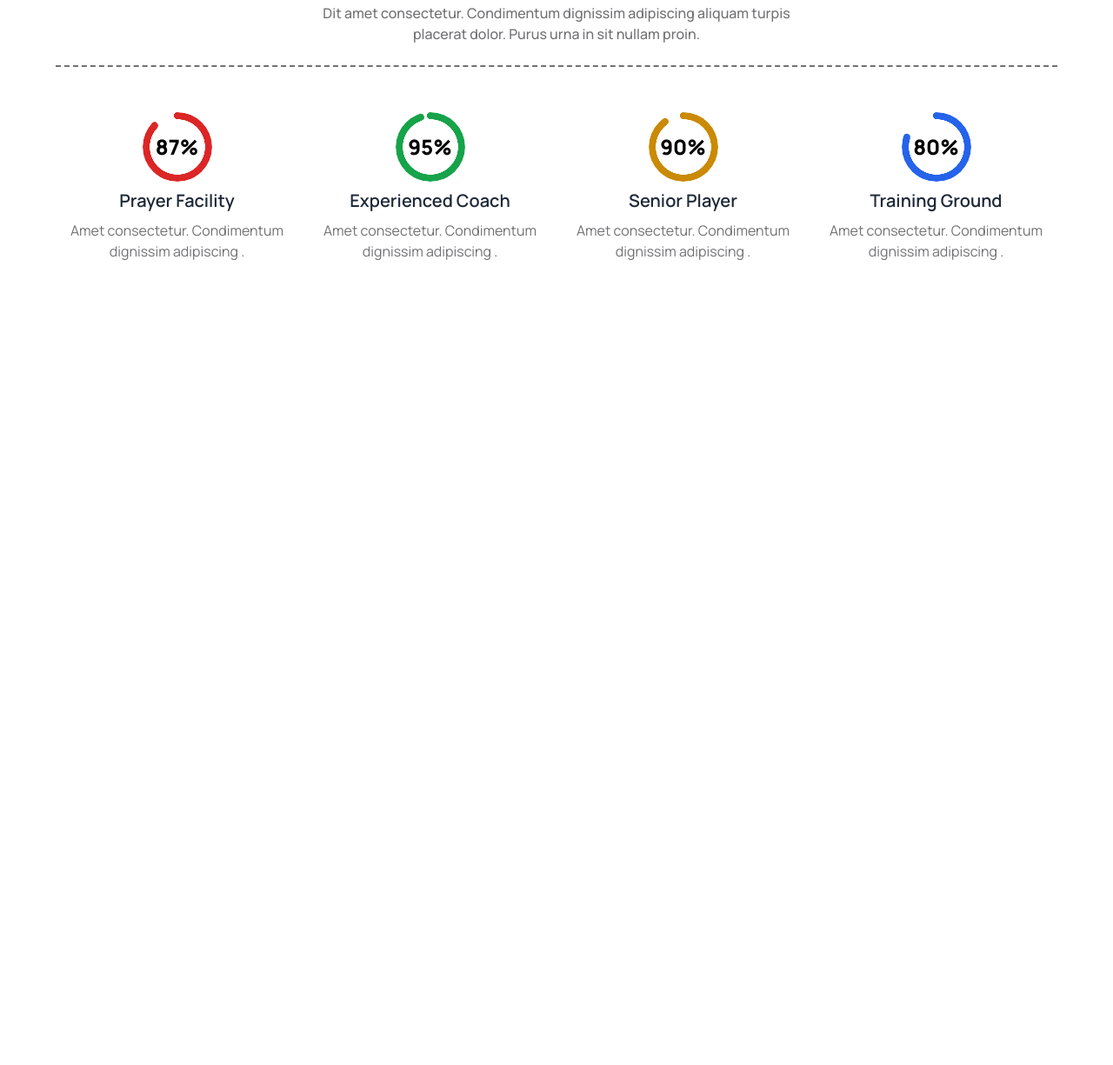
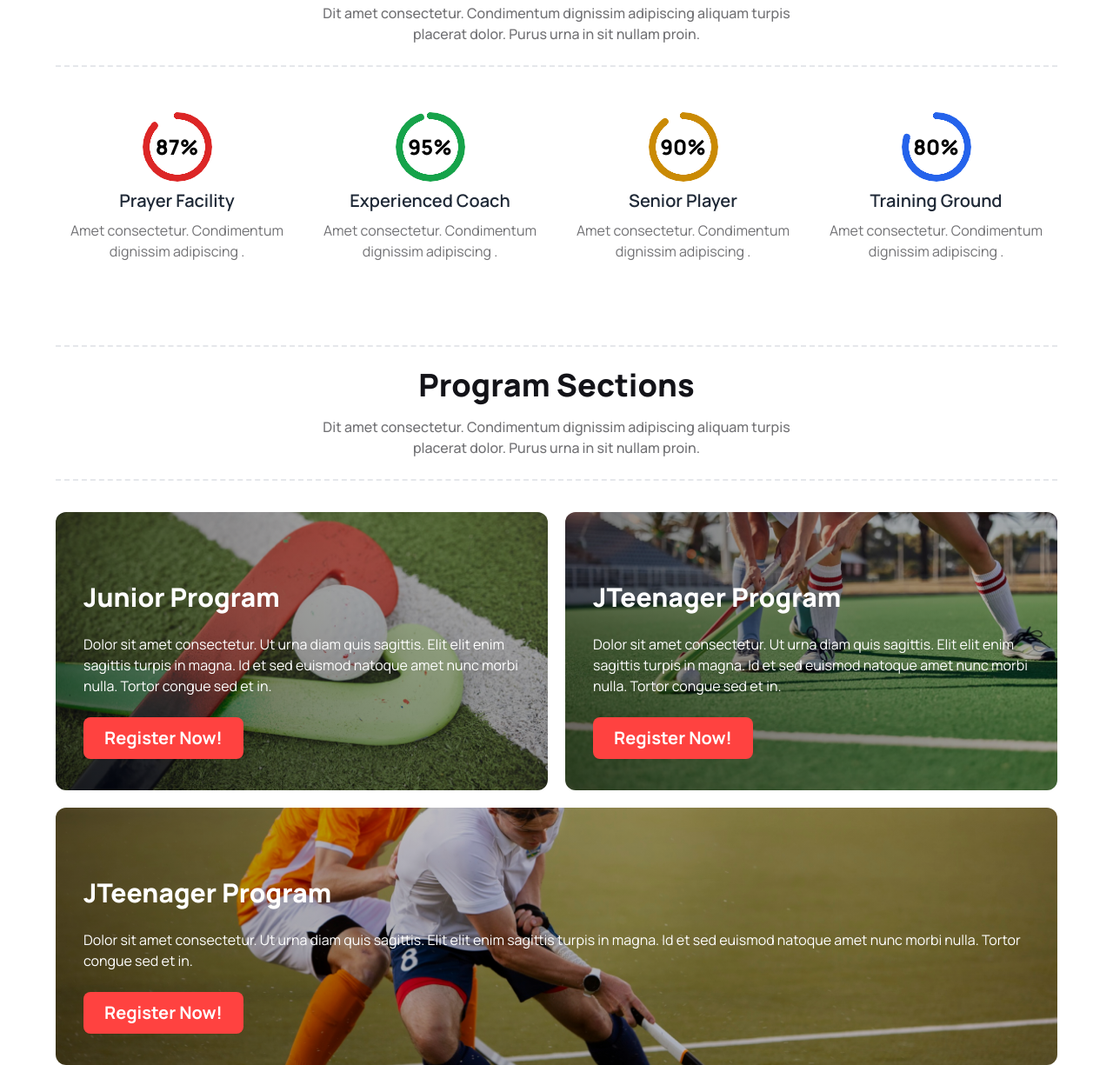
Before and after one commit to pranta-deba/A3_Hockeys_Projects, a plain HTML site: page index.html in a window 1280 px wide. Shown: the part 815-2040 px from the top of the page at 87% size. Before the commit the page ends 1132 px from the top, so only its background shows below. Drawn offline with nearby package versions, Linux system fonts and the light colour scheme.

Commit message:
Professional Hockeys Club section completed

```diff
--- a/index.html
+++ b/index.html
@@ -33,7 +33,6 @@
             }
         }
     </script>
-
 </head>
 
 <body style="font-family: 'Manrope', sans-serif;">
@@ -156,31 +155,80 @@
 
         <!-- Professional Hockeys Club section - start -->
         <section class="md:mt-20 mt-10">
-            <div class="text-center border-y-2 border-dashed border-[#13131899] py-6 space-y-4 mb-9">
+            <div class="text-center border-y-2 border-dashed border-gray-200 py-6 space-y-4 mb-9">
                 <h3 class="text-4xl font-extrabold text-black-color">Professional Hockeys Club</h3>
-                <p class="text-base font-medium text-[#13131899] max-w-[600px] mx-auto">Dit amet consectetur. Condimentum dignissim adipiscing aliquam turpis placerat dolor. Purus urna in sit nullam proin. </p>
+                <p class="text-base font-medium text-[#13131899] max-w-[600px] mx-auto">Dit amet consectetur.
+                    Condimentum dignissim adipiscing aliquam turpis placerat dolor. Purus urna in sit nullam proin. </p>
             </div>
             <div class="grid grid-cols-1 md:grid-cols-2 lg:grid-cols-4 justify-center items-center gap-3">
 
                 <div class="text-center space-y-2 p-4">
-                    <div class="radial-progress text-red-600 text-2xl font-extrabold" style="--value:87;" role="progressbar"><span class="text-black">87%</span></div>
+                    <div class="radial-progress text-red-600 text-2xl font-extrabold" style="--value:87;"
+                        role="progressbar"><span class="text-black">87%</span></div>
                     <h1 class="text-xl font-semibold">Prayer Facility</h1>
-                    <p class="text-base font-normal text-[#13131899]">Amet consectetur. Condimentum dignissim adipiscing .</p>
+                    <p class="text-base font-normal text-[#13131899]">Amet consectetur. Condimentum dignissim adipiscing
+                        .</p>
                 </div>
                 <div class="text-center space-y-2 p-4">
-                    <div class="radial-progress text-green-600 text-2xl font-extrabold" style="--value:95;" role="progressbar"><span class="text-black">95%</span></div>
+                    <div class="radial-progress text-green-600 text-2xl font-extrabold" style="--value:95;"
+                        role="progressbar"><span class="text-black">95%</span></div>
                     <h1 class="text-xl font-semibold">Experienced Coach</h1>
-                    <p class="text-base font-normal text-[#13131899]">Amet consectetur. Condimentum dignissim adipiscing .</p>
+                    <p class="text-base font-normal text-[#13131899]">Amet consectetur. Condimentum dignissim adipiscing
+                        .</p>
                 </div>
                 <div class="text-center space-y-2 p-4">
-                    <div class="radial-progress text-yellow-600 text-2xl font-extrabold" style="--value:90;" role="progressbar"><span class="text-black">90%</span></div>
+                    <div class="radial-progress text-yellow-600 text-2xl font-extrabold" style="--value:90;"
+                        role="progressbar"><span class="text-black">90%</span></div>
                     <h1 class="text-xl font-semibold">Senior Player</h1>
-                    <p class="text-base font-normal text-[#13131899]">Amet consectetur. Condimentum dignissim adipiscing .</p>
+                    <p class="text-base font-normal text-[#13131899]">Amet consectetur. Condimentum dignissim adipiscing
+                        .</p>
                 </div>
                 <div class="text-center space-y-2 p-4">
-                    <div class="radial-progress text-blue-600 text-2xl font-extrabold" style="--value:80;" role="progressbar"><span class="text-black">80%</span></div>
+                    <div class="radial-progress text-blue-600 text-2xl font-extrabold" style="--value:80;"
+                        role="progressbar"><span class="text-black">80%</span></div>
                     <h1 class="text-xl font-semibold">Training Ground</h1>
-                    <p class="text-base font-normal text-[#13131899]">Amet consectetur. Condimentum dignissim adipiscing .</p>
+                    <p class="text-base font-normal text-[#13131899]">Amet consectetur. Condimentum dignissim adipiscing
+                        .</p>
+                </div>
+
+            </div>
+        </section>
+        <!-- Professional Hockeys Club section - end -->
+
+        <!-- Professional Hockeys Club section - start -->
+        <section class="md:mt-20 mt-10">
+            <div class="text-center border-y-2 border-dashed border-gray-200  py-6 space-y-4 mb-9">
+                <h3 class="text-4xl font-extrabold text-black-color">Program Sections</h3>
+                <p class="text-base font-medium text-[#13131899] max-w-[600px] mx-auto">Dit amet consectetur.
+                    Condimentum dignissim adipiscing aliquam turpis placerat dolor. Purus urna in sit nullam proin. </p>
+            </div>
+            <div class="grid grid-cols-1 md:grid-cols-2 gap-5">
+
+                <div class="bg-[linear-gradient(45deg,rgba(0,0,0,0.6),rgba(0,0,0,0.2)),url('Assets/Images/2.png')] bg-no-repeat bg-cover bg-center rounded-xl pt-20 pb-9 px-8 space-y-6 text-white">
+                    <h4 class="text-3xl font-extrabold">Junior Program</h4>
+                    <p>Dolor sit amet consectetur. Ut urna diam quis sagittis. Elit elit
+                        enim sagittis turpis in magna. Id et sed euismod natoque amet nunc morbi nulla. Tortor congue
+                        sed et in.</p>
+                    <a class="btn bg-primary-color md:px-6 text-xl md:font-bold text-white hover:text-black border-none">Register
+                        Now!</a>
+                </div>
+
+                <div class="bg-[linear-gradient(45deg,rgba(0,0,0,0.6),rgba(0,0,0,0.2)),url('Assets/Images/3.png')] bg-no-repeat bg-cover bg-center rounded-xl pt-20 pb-9 px-8 space-y-6 text-white">
+                    <h4 class="text-3xl font-extrabold">JTeenager Program</h4>
+                    <p>Dolor sit amet consectetur. Ut urna diam quis sagittis. Elit elit
+                        enim sagittis turpis in magna. Id et sed euismod natoque amet nunc morbi nulla. Tortor congue
+                        sed et in.</p>
+                    <a class="btn bg-primary-color md:px-6 text-xl md:font-bold text-white hover:text-black border-none">Register
+                        Now!</a>
+                </div>
+
+                <div class="md:col-span-2 bg-[linear-gradient(45deg,rgba(0,0,0,0.4),rgba(0,0,0,0.1)),url('Assets/Images/4.png')] bg-no-repeat bg-cover bg-center rounded-xl pt-20 pb-9 px-8 space-y-6 text-white">
+                    <h4 class="text-3xl font-extrabold">JTeenager Program</h4>
+                    <p>Dolor sit amet consectetur. Ut urna diam quis sagittis. Elit elit
+                        enim sagittis turpis in magna. Id et sed euismod natoque amet nunc morbi nulla. Tortor congue
+                        sed et in.</p>
+                    <a class="btn bg-primary-color md:px-6 text-xl md:font-bold text-white hover:text-black border-none">Register
+                        Now!</a>
                 </div>
 
             </div>
```
